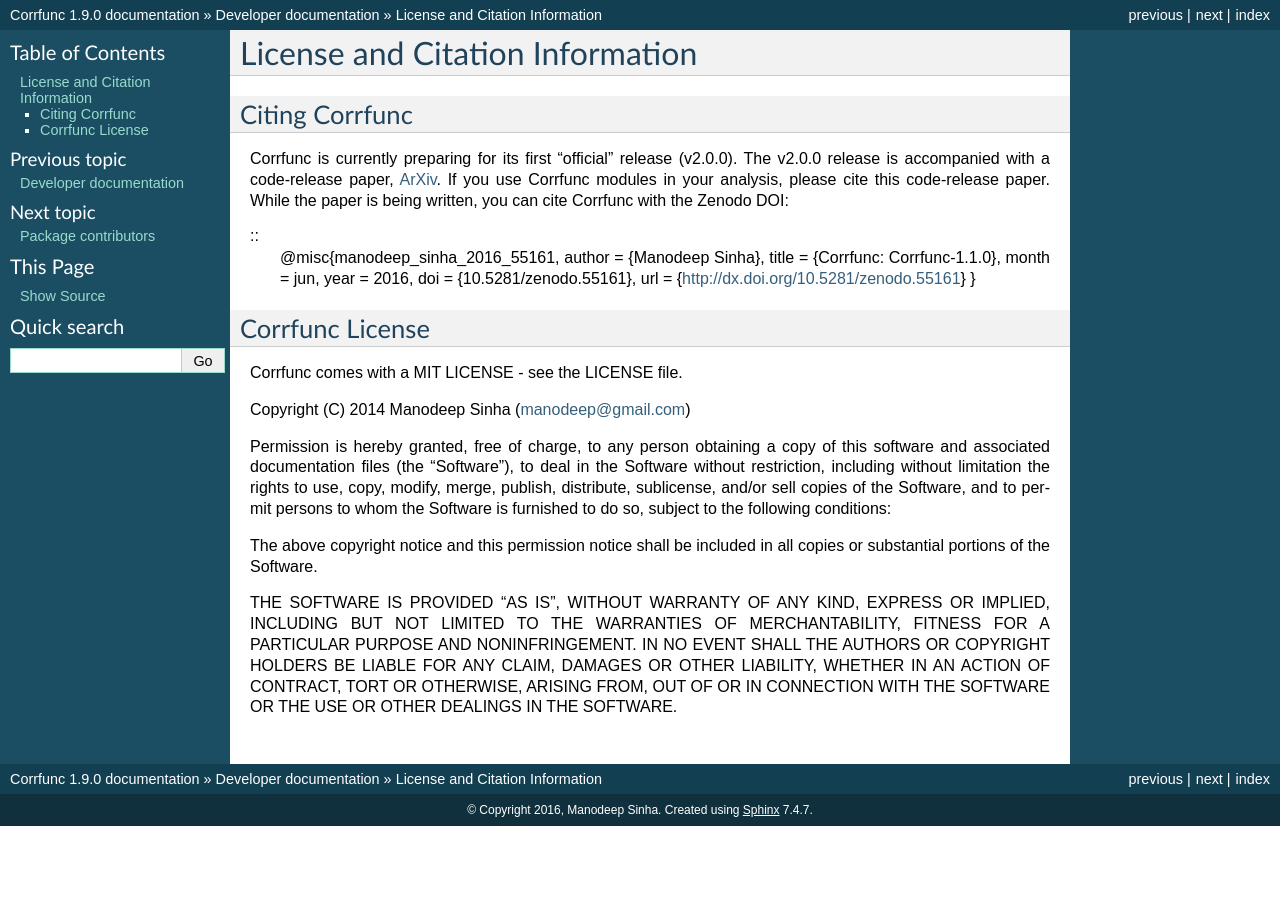
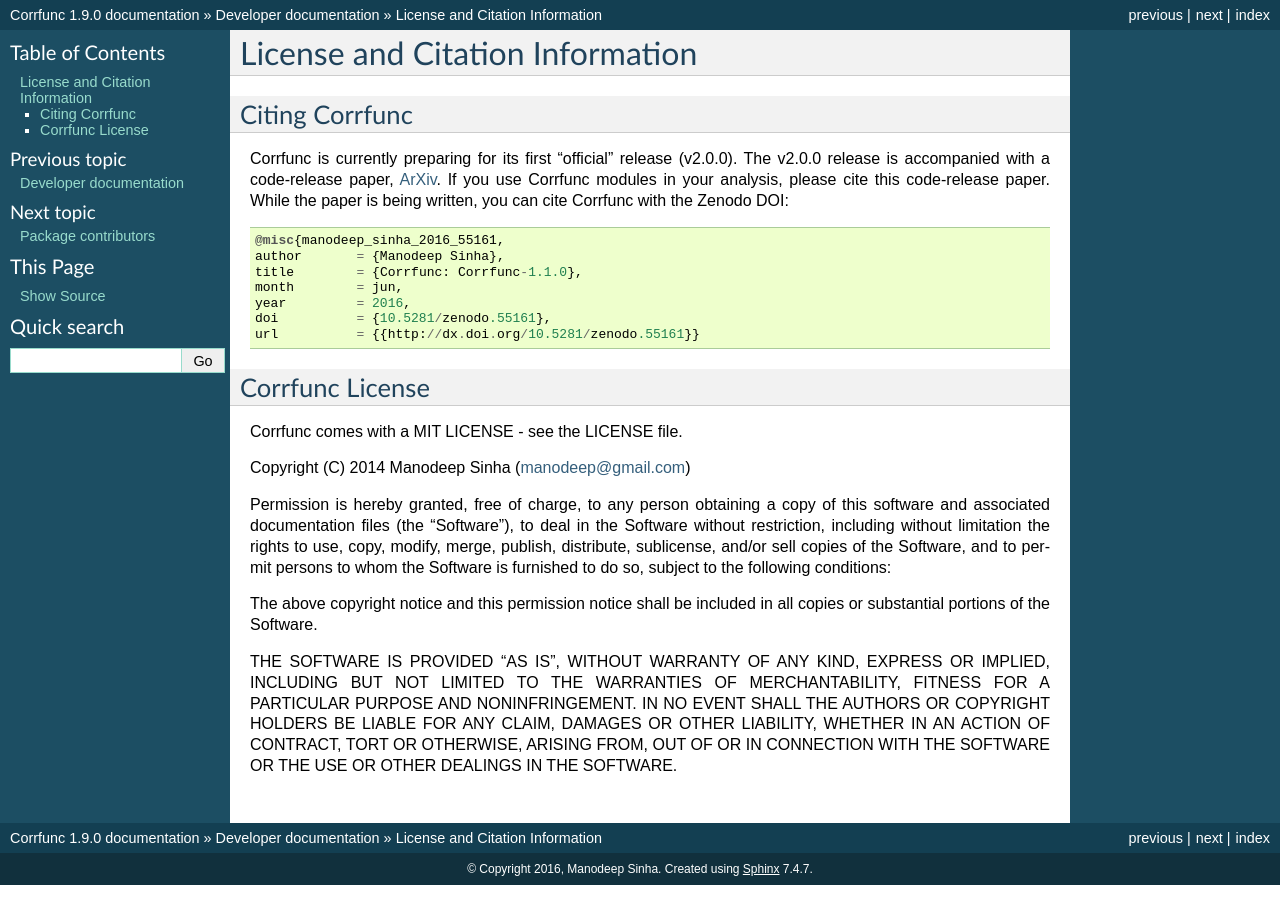
Before and after one commit to manodeep/Corrfunc, a Sphinx documentation site: the page built from docs/source/development/citing_corrfunc.rst, in a window 1280 px wide. Built offline with Sphinx 7.4.7, drawn with Linux system fonts in a browser that asks for light colours; pages that are not in the unit, such as notebooks, are missing from menus.

Commit message:
Fixed citation info

```diff
--- a/docs/source/development/citing_corrfunc.rst
+++ b/docs/source/development/citing_corrfunc.rst
@@ -13,18 +13,15 @@
 The v2.0.0 release is accompanied with a code-release paper,
 `ArXiv <http://arxiv.org/>`_. If you use
 Corrfunc modules in your analysis, please cite this code-release paper. While
-the paper is being written, you can cite Corrfunc with the Zenodo DOI:
+the paper is being written, you can cite Corrfunc with the Zenodo DOI::
 
-::
    @misc{manodeep_sinha_2016_55161,
    author       = {Manodeep Sinha},
    title        = {Corrfunc: Corrfunc-1.1.0},
    month        = jun,
    year         = 2016,
    doi          = {10.5281/zenodo.55161},
-   url          =
-   {http://dx.doi.org/10.5281/zenodo.55161}
-   }
+   url          = {{http://dx.doi.org/10.5281/zenodo.55161}}
 
 
 Corrfunc License
```
